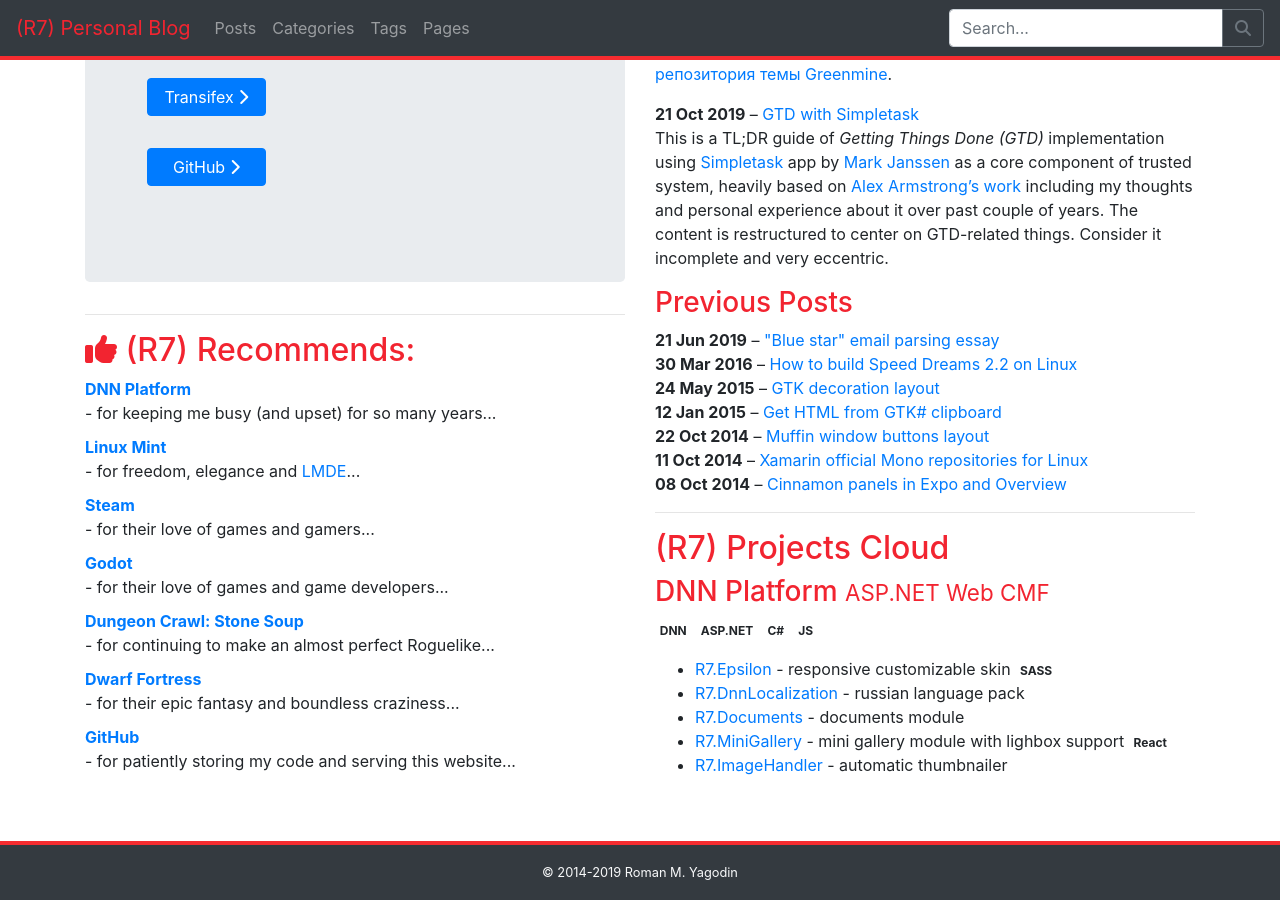
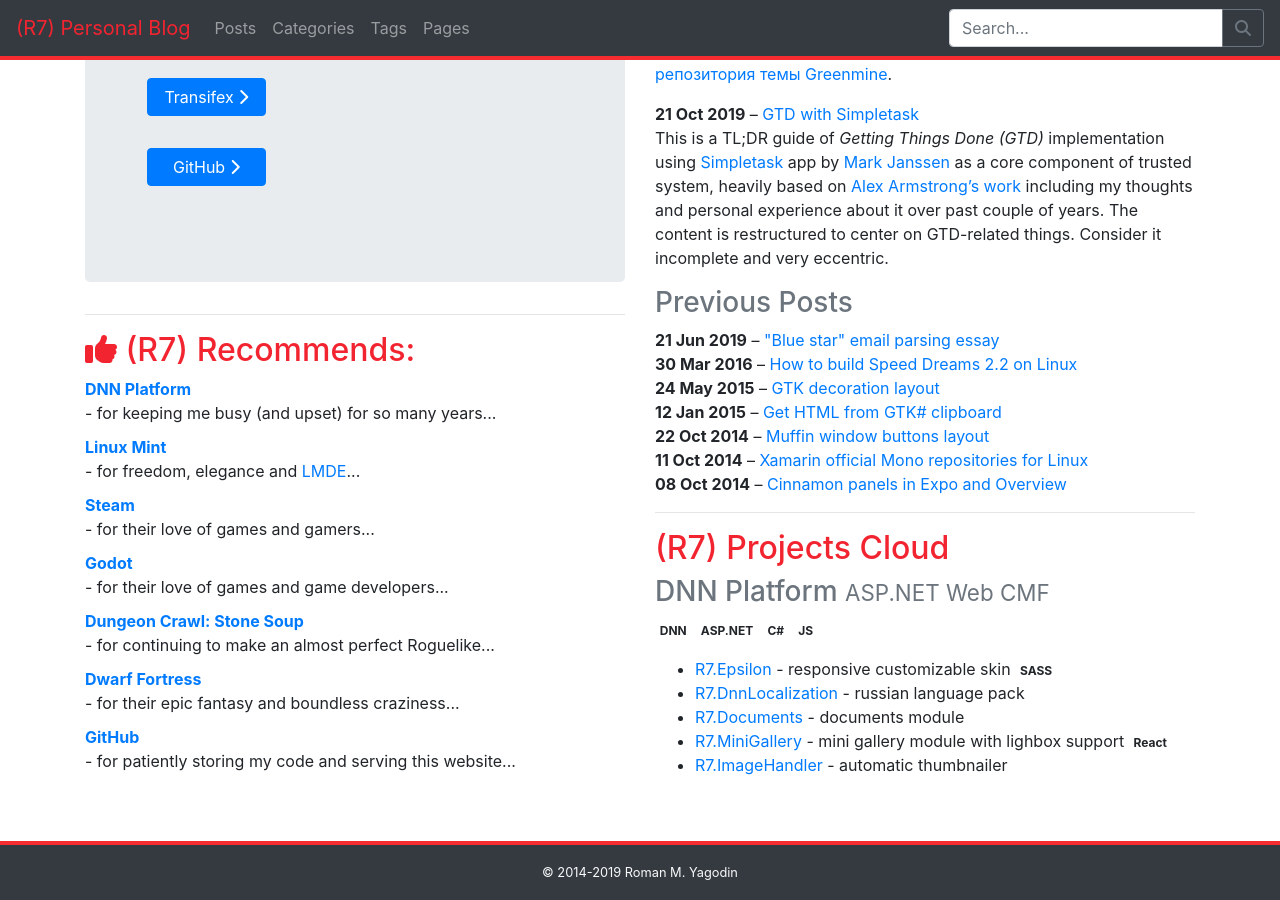
Before and after one commit to roman-yagodin/roman-yagodin.github.io, a Jekyll site: the page built from index.html, in a window 1280 px wide and 900 px high, scrolled down 372 px. Built offline with Jekyll 4.4.1, drawn with Linux system fonts in a browser that asks for light colours; nearby versions of some CDN libraries.

Commit message:
Adjust colors

```diff
--- a/assets/themes/css/style.css
+++ b/assets/themes/css/style.css
@@ -1,8 +1,12 @@
 /* Custom container */
 
 /* Jekyll Bootstrap Colors */
-h1, h2, h3, h4 {
+h1, h2 {
   color: #f22430;
+}
+
+h3, h4 {
+  color: #6c757d;
 }
 
 .navbar {
@@ -25,6 +29,7 @@
 .date {
   margin-bottom: 1rem;
   font-weight: bold;
+  color: #343a40;
 }
 
 /* posts index */
@@ -45,7 +50,7 @@
 }
 
 .post-full .date {
-  margin-bottom: 20px;
+  margin-bottom: 1rem;
   font-weight: bold;
 }
 
```
